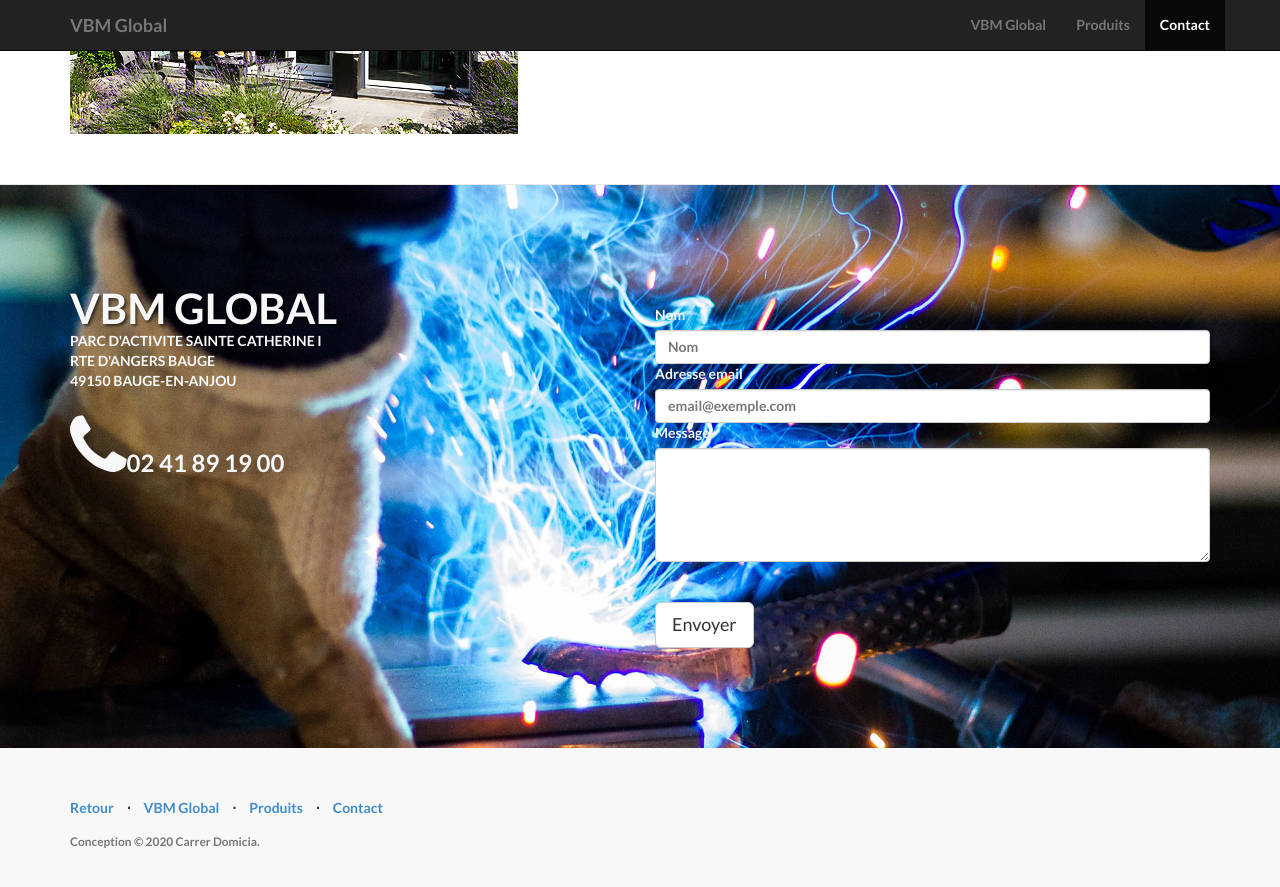
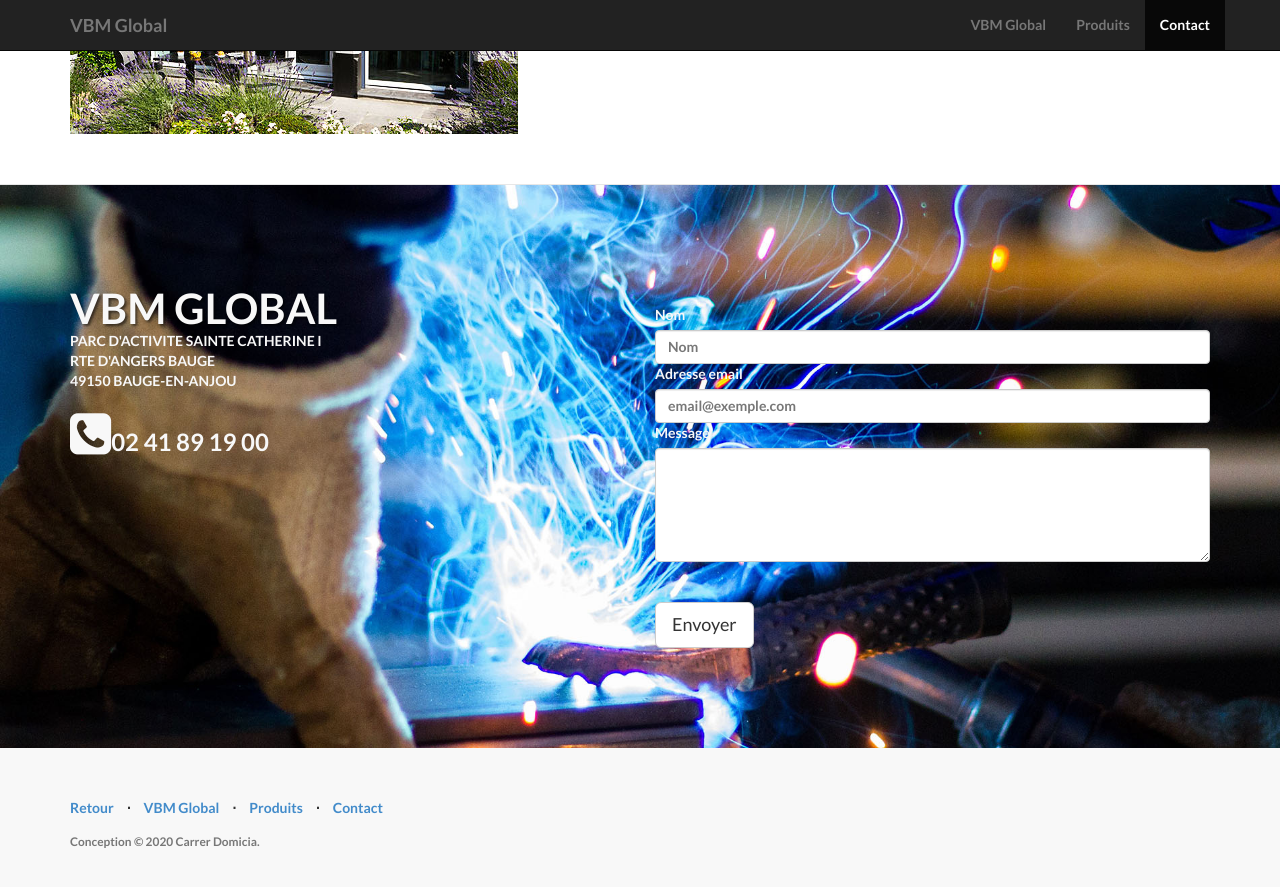
Before and after one commit to juanitito/vbm-landing, a Jekyll site: the page built from index.html, in a window 1280 px wide and 900 px high, scrolled down 2684 px. Shown: the top 887 px of the window. Built offline with Jekyll 4.4.1, drawn with Linux system fonts in a browser that asks for light colours; nearby versions of some CDN libraries; library files that are not in the unit come from our copies.

Commit message:
Update contact.html

```diff
--- a/_includes/contact.html
+++ b/_includes/contact.html
@@ -7,7 +7,7 @@
 					<p>PARC D'ACTIVITE SAINTE CATHERINE I<br>
 							RTE D'ANGERS BAUGE<br>
 							49150 BAUGE-EN-ANJOU</p>
-					<h3><i class="fa fa-phone fa-3x" aria-hidden="true"></i>02 41 89 19 00</h3>
+					<h3><i class="fa fa-phone-square fa-2x" aria-hidden="true"></i>02 41 89 19 00</h3>
 				</div>
 				<br>
 				<div class="col-lg-6">
```
